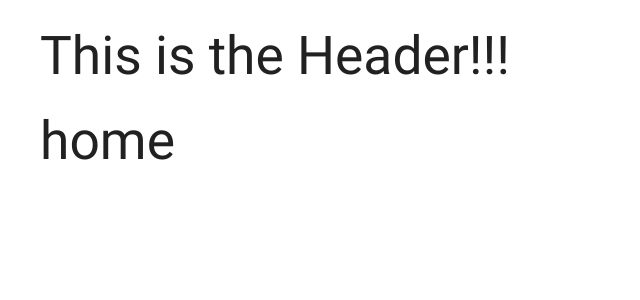
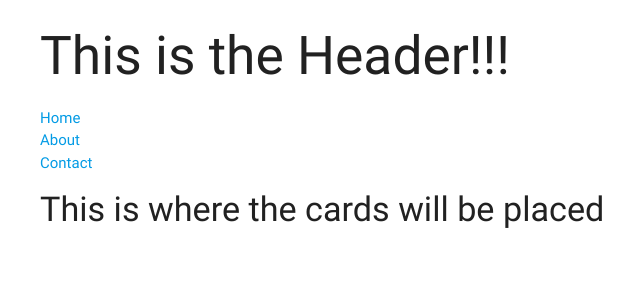
Before and after one commit to tavoasenjo/PSG, a React (Create React App) app in the folder client/: page / in a window 1280 px wide. Shown: the top 300 px of the page, without its empty margins (152-792 px from the left). Built offline with nearby package versions, Linux system fonts and the light colour scheme.

Commit message:
Routing - Links and initial state

```diff
--- a/client/src/components/Header.js
+++ b/client/src/components/Header.js
@@ -1,12 +1,37 @@
 import React from 'react';
 import styled from 'styled-components';
-import { BrowserRouter, Route, Link } from 'react-router-dom';
+import { BrowserRouter as Router, Route, Link } from 'react-router-dom';
+
+//components
+import Home from './Home';
+
+// Dummy link
+const About = () => <h2>about</h2>;
+const Contact = () => <h2>contact</h2>;
 
 class Header extends React.Component {
 	render() {
 		return (
 			<div>
 				<h2>This is the Header!!!</h2>
+				<Router>
+					<div>
+						<ul>
+							<li>
+								<Link to="/">Home</Link>
+							</li>
+							<li>
+								<Link to="/about">About</Link>
+							</li>
+							<li>
+								<Link to="/contact">Contact</Link>
+							</li>
+							<Route exact path="/" component={Home} />
+							<Route exact path="/about" component={About} />
+							<Route exact path="/contact" component={Contact} />
+						</ul>
+					</div>
+				</Router>
 			</div>
 		);
 	}
--- /dev/null
+++ b/client/src/components/Home.js
@@ -0,0 +1,21 @@
+import React from 'react';
+
+class Home extends React.Component {
+	constructor() {
+		super();
+		// create state
+		this.state = {
+			products: []
+		};
+	}
+
+	render() {
+		return (
+			<div>
+				<h4>This is where the cards will be placed</h4>
+			</div>
+		);
+	}
+}
+
+export default Home;
--- a/client/src/index.js
+++ b/client/src/index.js
@@ -9,10 +9,10 @@ import 'materialize-css/dist/css/materialize.min.css';
 
 // import components
 import Header from './components/Header';
+import Home from './components/Home';
 import ContactForm from './components/ContactForm';
 
 // Dummy link
-const Home = () => <h2>home</h2>;
 const About = () => <h2>about</h2>;
 const Contact = () => <h2>contact</h2>;
 
@@ -22,14 +22,7 @@ class App extends React.Component {
 	render() {
 		return (
 			<div className="container">
-				<BrowserRouter>
-					<div>
-						<Header /> {/*Header will be always visible*/}
-						<Route exact path="/" component={Home} />
-						<Route exact path="/about" component={About} />
-						<Route path="/contact" component={Contact} />
-					</div>
-				</BrowserRouter>
+				<Header />
 			</div>
 		);
 	}
```
Also changed, not shown: 2 other files (tests, documents, lock files or other folders).
